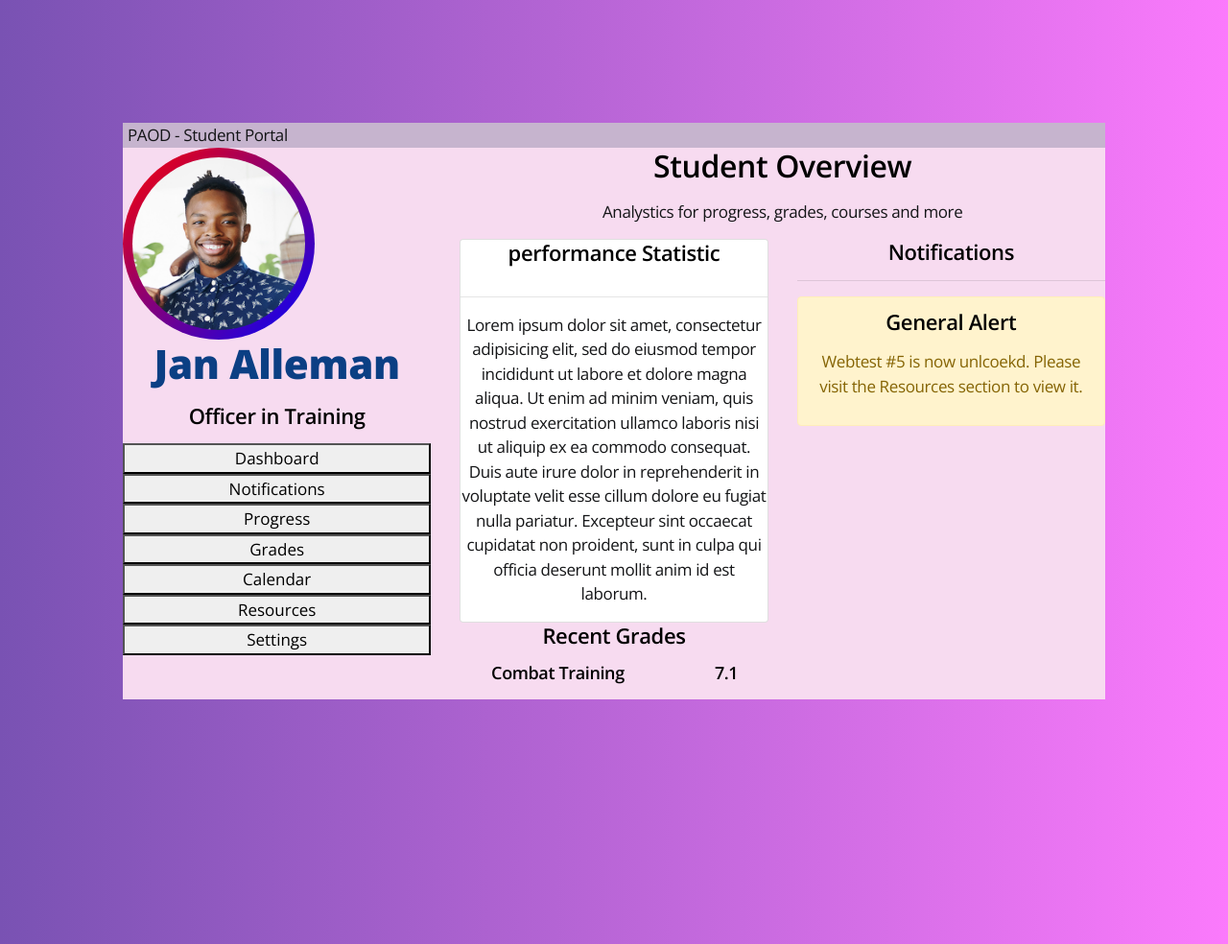
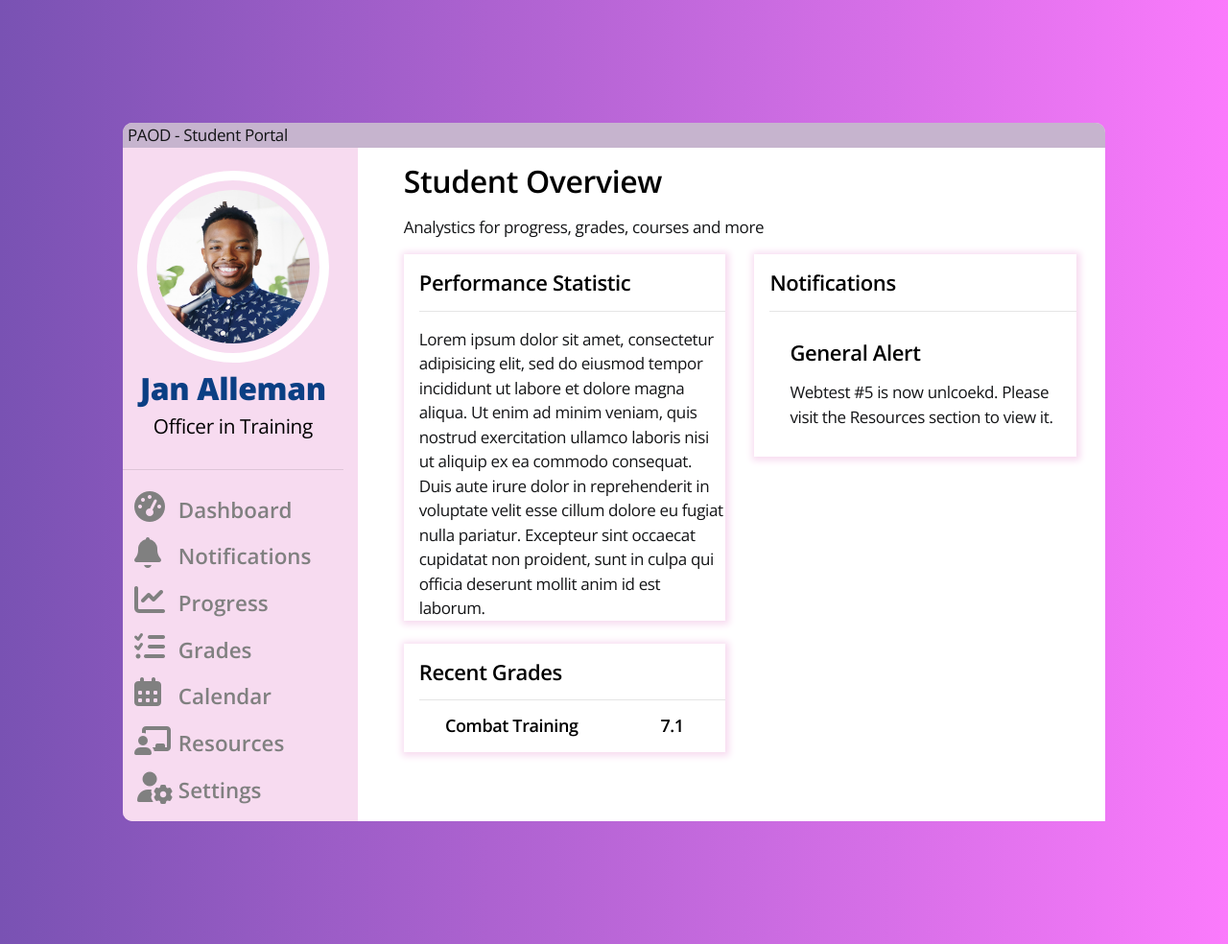
Before and after one commit to smart-hub-wod/smarthub, a Jekyll site: the page built from PAOD.html, in a window 1280 px wide. Shown: the whole page at 96% size. Built offline with Jekyll 4.4.1, drawn with Linux system fonts in a browser that asks for light colours; nearby versions of some CDN libraries; library files that are not in the unit come from our copies; comment, search, counter and statistics services are not loaded.

Commit message:
PAOD page front-end

```diff
--- a/PAOD.html
+++ b/PAOD.html
@@ -15,21 +15,27 @@ title: "PAOD-student portal"
     </header>
     <div class="row">
       <!-- left section starts -->
-      <div class="col-4" style="display: flex; flex-direction:column;">
-        <img class="student-img" src="../assets/images/stocky/img3.jpg" alt="student images">
-        <h1 class="name"> Jan Alleman </h1>
-        <h3 class="role"> Officer in Training </h3>
+      <div class="col-3">
+        <div class="toCol toCent">
+          <img class="student-img mt-4 mb-2" src="../assets/images/stocky/img3.jpg" alt="student images">
+          <h1 class="name mb-2"> Jan Alleman </h1>
+          <h3 class="role-text"> Officer in Training </h3>
+        </div>
+        <hr style="">
         <!-- put the icons in for each of them -->
-        <button type="button"> Dashboard </button>
-        <button type="button"> Notifications </button>
-        <button type="button"> Progress </button>
-        <button type="button"> Grades </button>
-        <button type="button"> Calendar </button>
-        <button type="button"> Resources </button>
-        <button type="button"> Settings </button>
+
+        <div class="toCol">
+          <button id="dashborad" class="btn" type="button"> <i class="icon fas fa-tachometer-alt"></i> Dashboard </button>
+          <button id="notification" class="btn" type="button"> <i class="icon fas fa-bell"></i> Notifications </button>
+          <button id="progress" class="btn" type="button"> <i class="icon fas fa-chart-line"></i> Progress </button>
+          <button id="grades" class="btn" type="button"> <i class="icon fas fa-tasks"></i> Grades </button>
+          <button id="calendar" class="btn" type="button"> <i class="icon fas fa-calendar-alt"></i> Calendar </button>
+          <button id="resrouce" class="btn" type="button"> <i class="icon fas fa-chalkboard-teacher"></i> Resources </button>
+          <button id="setting" class="btn" type="button"> <i class="icon fas fa-user-cog"></i> Settings </button>
+        </div>
       </div>
       <!-- Student overview starts  -->
-      <div class="col-8">
+      <div class="col-9 pl-5 pt-3">
 
         <div class="title">
           <h1> Student Overview </h1>
@@ -39,17 +45,19 @@ title: "PAOD-student portal"
         <div class="row">
 
           <div class="col-6">
-            <div class="card performanceStat">
-              <h3> performance Statistic </h3>
+            <div class="info performanceStat pl-3 pt-3">
+              <h3> Performance Statistic </h3>
               <hr>
+              <!-- <img class="stat-img" src="" alt="stat image"> -->
               <p>
                 Lorem ipsum dolor sit amet, consectetur adipisicing elit, sed do eiusmod tempor incididunt ut labore et dolore magna aliqua. Ut enim ad minim veniam, quis nostrud exercitation ullamco laboris nisi ut aliquip ex ea commodo consequat.
                 Duis aute irure dolor in reprehenderit in voluptate velit esse cillum dolore eu fugiat nulla pariatur. Excepteur sint occaecat cupidatat non proident, sunt in culpa qui officia deserunt mollit anim id est laborum.
               </p>
             </div>
 
-            <div class="RecentGrades">
+            <div class="info recentGrades mt-4 pl-3 pt-3">
               <h3> Recent Grades</h3>
+              <hr>
               <div class="row">
                 <div class="col-8">
                   <h4 class="grade-title"> Combat Training </h4>
@@ -62,10 +70,10 @@ title: "PAOD-student portal"
           </div>
 
           <div class="col-6">
-            <div class="notifications">
+            <div class="info notifications pl-3 pt-3">
               <h3> Notifications </h3>
               <hr>
-              <div class="alert-warning alert">
+              <div class="alert">
                 <h3 class="this-is-an-alert"> General Alert </h3>
                 <p> Webtest #5 is now unlcoekd. Please visit the Resources section to view it. </p>
               </div>
--- a/assets/css/main.scss
+++ b/assets/css/main.scss
@@ -291,17 +291,106 @@
 body#paod {
   // or 52006A
   background: linear-gradient(90deg, #7952B3, #FB7AFC);
+
+}
+
+#paod br {
+  border: solid grey;
+}
+
+#paod h3 {
+  text-align: left;
+}
+
+#paod p {
+  text-align: left;
+}
+
+#paod .btn {
+  background-color: #F7DBF0 !important;
+  border: none;
+  border-radius: 0;
+  color: grey;
+  font-weight: 600;
+  font-size: 1.4rem;
+  text-align: left;
+}
+
+#paod .icon {
+  font-size: 2rem;
+  // padding-left: 0.3rem;
+  padding-right: 0.8rem;
+
+}
+
+#paod .btn:hover {
+  background-color: #dbd4da !important;
+
+}
+
+.toCol {
+  display: flex;
+  flex-direction:column;
+
+}
+
+.toCent {
+  align-items: center;
+}
+
+#paod .student-img {
+  width: 200px;
+  height: 200px;
+  border-radius: 100px;
+  border: solid white;
+  border-width: 10px;
+  background: none;
+
+}
+
+
+#paod .btns-div {
+  justify-content: flex-start;
+}
+
+#paod .name {
+  font-size: 2rem;
+
+}
+
+#paod .role-text {
+  font-size: 1.3rem;
+  font-weight: 500;
+}
+
+#paod .title {
+  text-align: left;
+}
+
+// row adjust
+
+#paod .col-9{
+  background-color: white;
+  overflow-x: hidden;
+
+}
+
+#paod .row {
+  margin-right: 0;
+
 }
 
 .portal-container {
   text-align: center;
   margin: 10%;
   background-color: #F7DBF0;
+  border-radius: 10px;
 }
 
 .portal-header {
   background-color: #C6B4CE;
   text-align: left;
+  border-radius: 10px 10px 0 0;
 
 }
 
@@ -309,4 +398,44 @@ body#paod {
   padding: 2px 5px;
   background-color: none;
 
+
 }
+
+
+#setting.btn {
+  border-radius: 0 0 0 10px;
+  padding-bottom: 1rem;
+}
+
+// Each functionality sections
+
+.info {
+  box-shadow: 1px 1px 7px 3px #f7dbf0;
+}
+
+
+.performanceStat {
+
+}
+
+.stat-img {
+
+}
+
+.recentGrades {
+
+}
+
+.notifications {
+
+}
+
+// Changing default alert-design
+#paod .alert {
+
+}
+
+#paod .alert-warning {
+  background-color: none;
+  border: none;
+}
```
Also changed, not shown: other parts of PAOD.html (+7 -0 lines), 3 other files.
